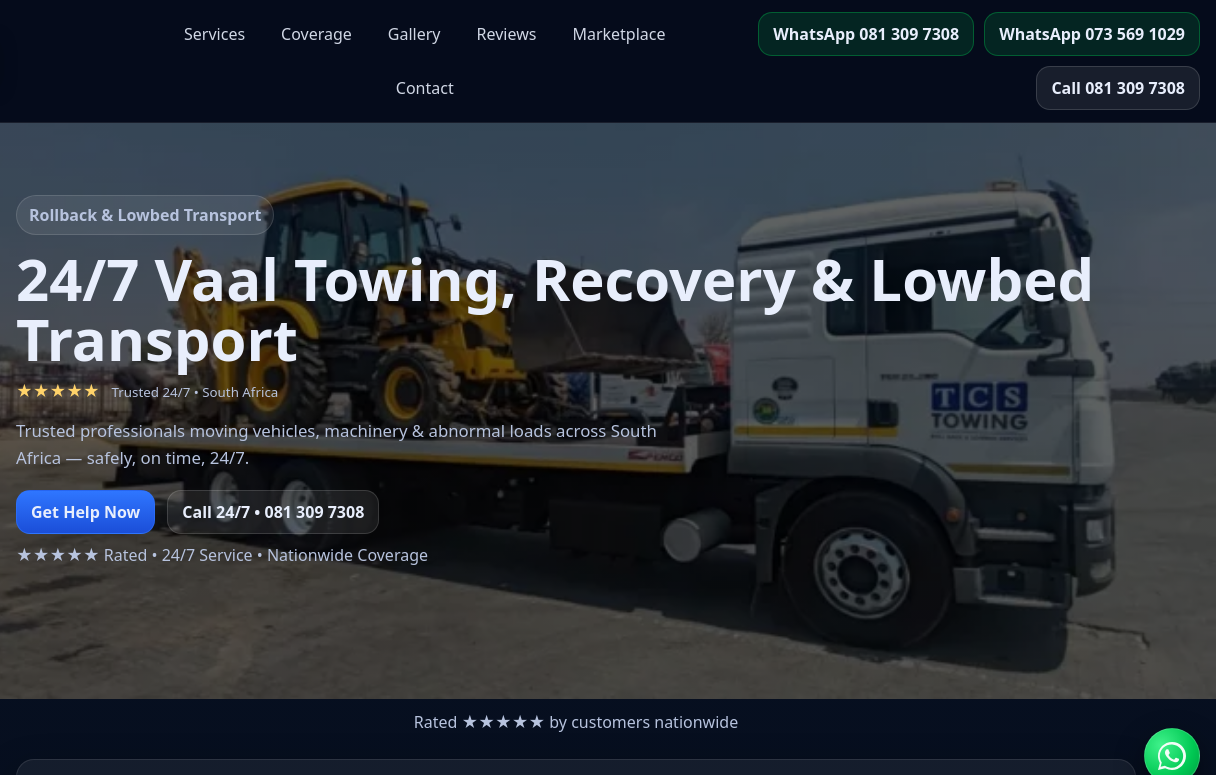
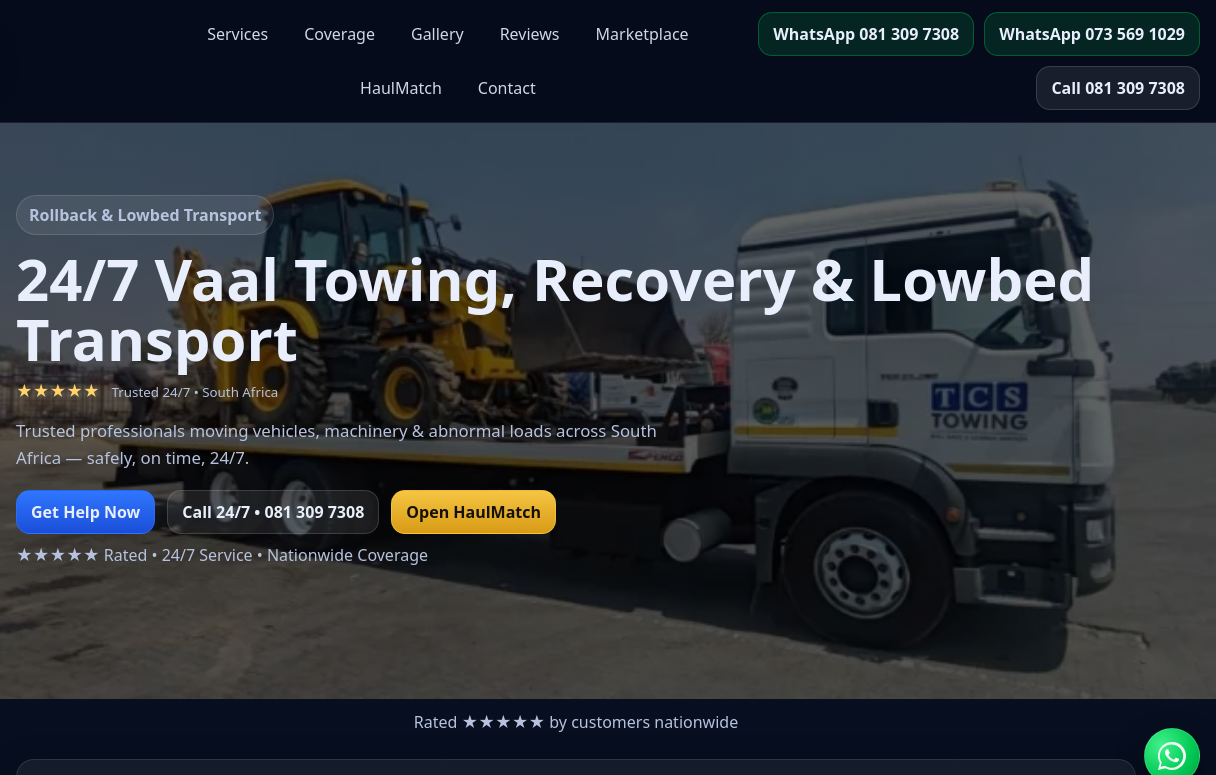
Before and after one commit to arltowing/tcstowing-web, a plain HTML site: page index.html in a window 1280 px wide. Shown: the top 775 px of the page, 64-1280 px from the left. Drawn offline with Linux system fonts and the light colour scheme.

Commit message:
Add files via upload

```diff
--- a/index.html
+++ b/index.html
@@ -67,6 +67,7 @@
  <a href="#gallery">Gallery</a>
  <a href="#reviews">Reviews</a>
  <a href="https://marketplace.tcstowing.co.za/" target="_blank" rel="noopener noreferrer">Marketplace</a>
+      <a href="https://haulmatch.wykiesautomation.co.za/" target="_blank" rel="noopener noreferrer">HaulMatch</a>
       <a href="#contact">Contact</a>
  </nav>
  <div class="cta-wrap">
@@ -87,6 +88,7 @@
     <div class="hero-cta">
       <a class="cta primary" href="#book">Get Help Now</a>
       <a class="cta call" href="tel:+27813097308">Call 24/7 • 081 309 7308</a>
+        <a class="cta haulmatch" href="https://haulmatch.wykiesautomation.co.za/" target="_blank" rel="noopener noreferrer">Open HaulMatch</a>
     </div>
     <div class="badges">★★★★★ Rated • 24/7 Service • Nationwide Coverage</div>
   </div>
--- a/styles.css
+++ b/styles.css
@@ -143,3 +143,7 @@ button.cta{cursor:pointer}
 
 .quote{margin-top:12px;padding:12px 14px;border-radius:14px;background:rgba(47,118,255,.10);border:1px solid rgba(47,118,255,.25);color:var(--muted)}
 .hidden{display:none}
+
+/* HaulMatch transport link */
+.cta.haulmatch{background:linear-gradient(180deg,#f5c542 0%,#d89b16 100%);border-color:rgba(245,197,66,.75);color:#15110a}
+.cta.haulmatch:hover{filter:brightness(1.06)}
```
Also changed, not shown: terms.html (+1 -0 lines), README.txt.
